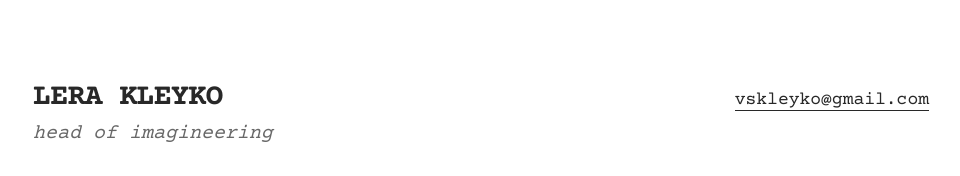
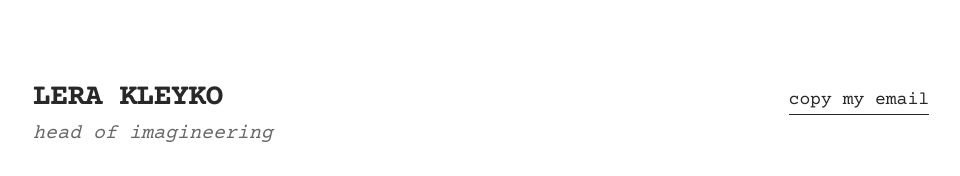
Before and after one commit to VovaRodionov/kleyko, a Next.js app: page / in a window 1280 px wide. Shown: the top 176 px of the page, without its empty margins (159-1119 px from the left). Built offline with nearby package versions, Linux system fonts and the light colour scheme.

Commit message:
Replace email links with CopyEmailButton component with tooltip

```diff
--- /dev/null
+++ b/app/components/CopyEmailButton.tsx
@@ -0,0 +1,46 @@
+'use client'
+
+import { useState } from 'react'
+
+interface CopyEmailButtonProps {
+  className?: string
+}
+
+export default function CopyEmailButton({ className = '' }: CopyEmailButtonProps) {
+  const [copied, setCopied] = useState(false)
+
+  const handleCopy = async () => {
+    try {
+      await navigator.clipboard.writeText('vskleyko@gmail.com')
+      setCopied(true)
+      setTimeout(() => setCopied(false), 2000)
+    } catch (err) {
+      console.error('Failed to copy email: ', err)
+    }
+  }
+
+  return (
+    <span className="relative inline-block">
+      <button
+        onClick={handleCopy}
+        className={`cursor-pointer transition-all focus:outline-none ${className}`}
+        type="button"
+      >
+        copy my email
+      </button>
+
+      {/* Tooltip */}
+      <span
+        className={`absolute bottom-full left-1/2 -translate-x-1/2 mb-2 px-3 py-1.5 text-xs text-white bg-[#282828] rounded shadow-lg pointer-events-none transition-all duration-200 whitespace-nowrap z-50 ${
+          copied
+            ? 'opacity-100 translate-y-0 scale-100'
+            : 'opacity-0 translate-y-1 scale-95'
+        }`}
+      >
+        copied that
+        {/* Tooltip Arrow */}
+        <span className="absolute top-full left-1/2 -translate-x-1/2 border-4 border-transparent border-t-[#282828]" />
+      </span>
+    </span>
+  )
+}
--- a/app/components/ModernHome.tsx
+++ b/app/components/ModernHome.tsx
@@ -2,6 +2,7 @@
 
 import Link from 'next/link'
 import Image from 'next/image'
+import CopyEmailButton from './CopyEmailButton'
 
 export default function ModernHome() {
   return (
@@ -13,9 +14,7 @@ export default function ModernHome() {
           <p className="text-xl italic font-serif text-[#282828]/70 mt-1">head of imagineering</p>
         </div>
         <div className="mt-4 md:mt-0">
-          <a href="mailto:vskleyko@gmail.com" className="rm-link text-lg font-medium font-mono">
-            vskleyko@gmail.com
-          </a>
+          <CopyEmailButton className="rm-link text-lg font-medium font-mono" />
         </div>
       </header>
 
--- a/app/components/ReadymagHome.tsx
+++ b/app/components/ReadymagHome.tsx
@@ -2,6 +2,7 @@
 
 import Link from 'next/link'
 import Image from 'next/image'
+import CopyEmailButton from './CopyEmailButton'
 
 export default function ReadymagHome() {
   return (
@@ -228,9 +229,7 @@ export default function ReadymagHome() {
 
             {/* Email */}
             <div className="absolute left-[268px] top-[285px] w-[480px] text-center">
-              <a href="mailto:vskleyko@gmail.com" className="text-[18px] font-normal font-sans hover:opacity-70 underline">
-                vskleyko@gmail.com
-              </a>
+              <CopyEmailButton className="text-[18px] font-normal font-sans hover:opacity-70 underline" />
             </div>
 
             {/* Social Icons */}
@@ -374,9 +373,7 @@ export default function ReadymagHome() {
         <div className="text-center space-y-6 pt-8 border-t border-black/10">
           <h2 className="text-2xl font-bold font-mono uppercase">CONTACTS</h2>
           <div>
-            <a href="mailto:vskleyko@gmail.com" className="text-lg hover:opacity-70 underline">
-              vskleyko@gmail.com
-            </a>
+            <CopyEmailButton className="text-lg hover:opacity-70 underline" />
           </div>
           <div className="flex justify-center gap-8">
             <a href="https://www.facebook.com/profile.php?id=100012842322079" target="_blank" rel="noopener noreferrer">
--- a/app/works/page.tsx
+++ b/app/works/page.tsx
@@ -1,6 +1,7 @@
 import Link from 'next/link'
 import Image from 'next/image'
 import { activeCases } from '@/lib/works-data'
+import CopyEmailButton from '../components/CopyEmailButton'
 
 export default function WorksPage() {
   return (
@@ -70,9 +71,7 @@ export default function WorksPage() {
           <Link href="/" className="rm-link">
             Main page
           </Link>
-          <a href="mailto:vskleyko@gmail.com" className="rm-link">
-            Email
-          </a>
+          <CopyEmailButton className="rm-link" />
         </div>
       </footer>
       </div>
```
